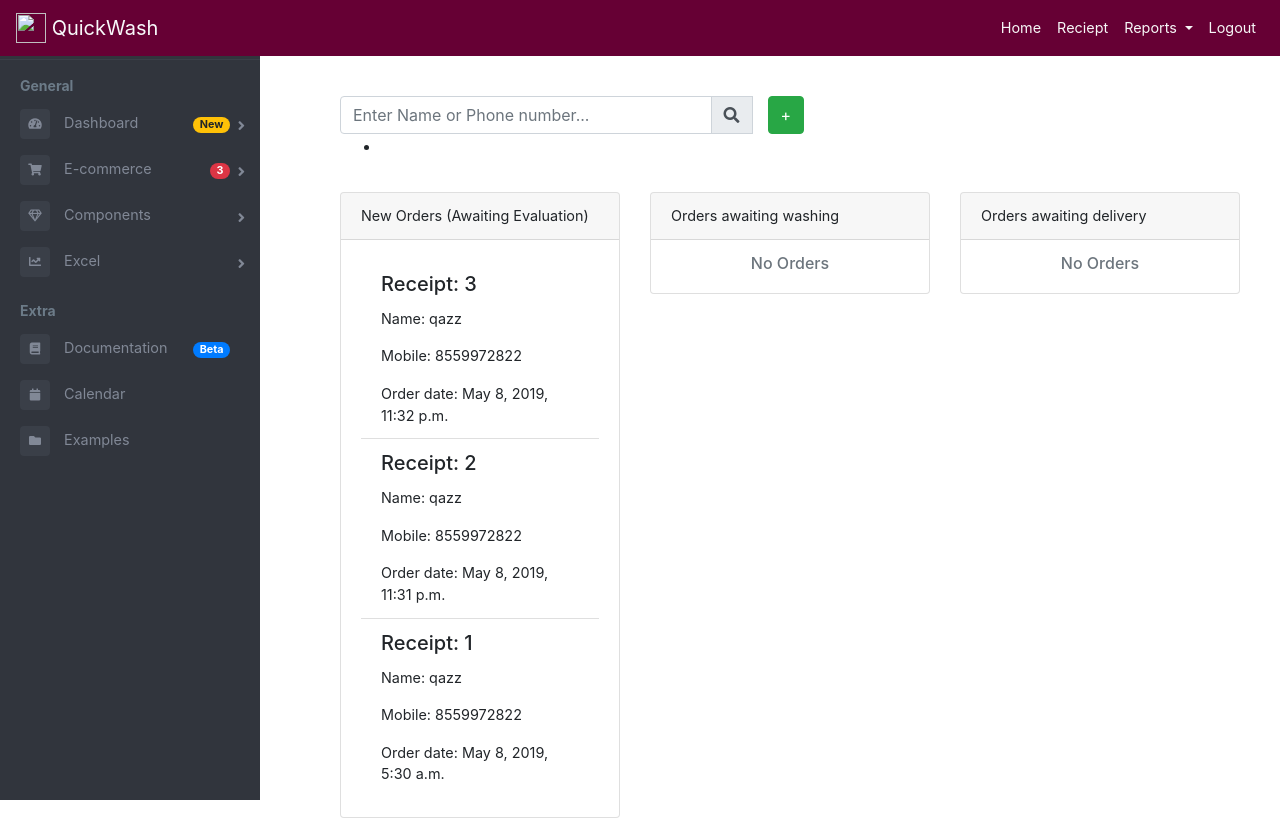
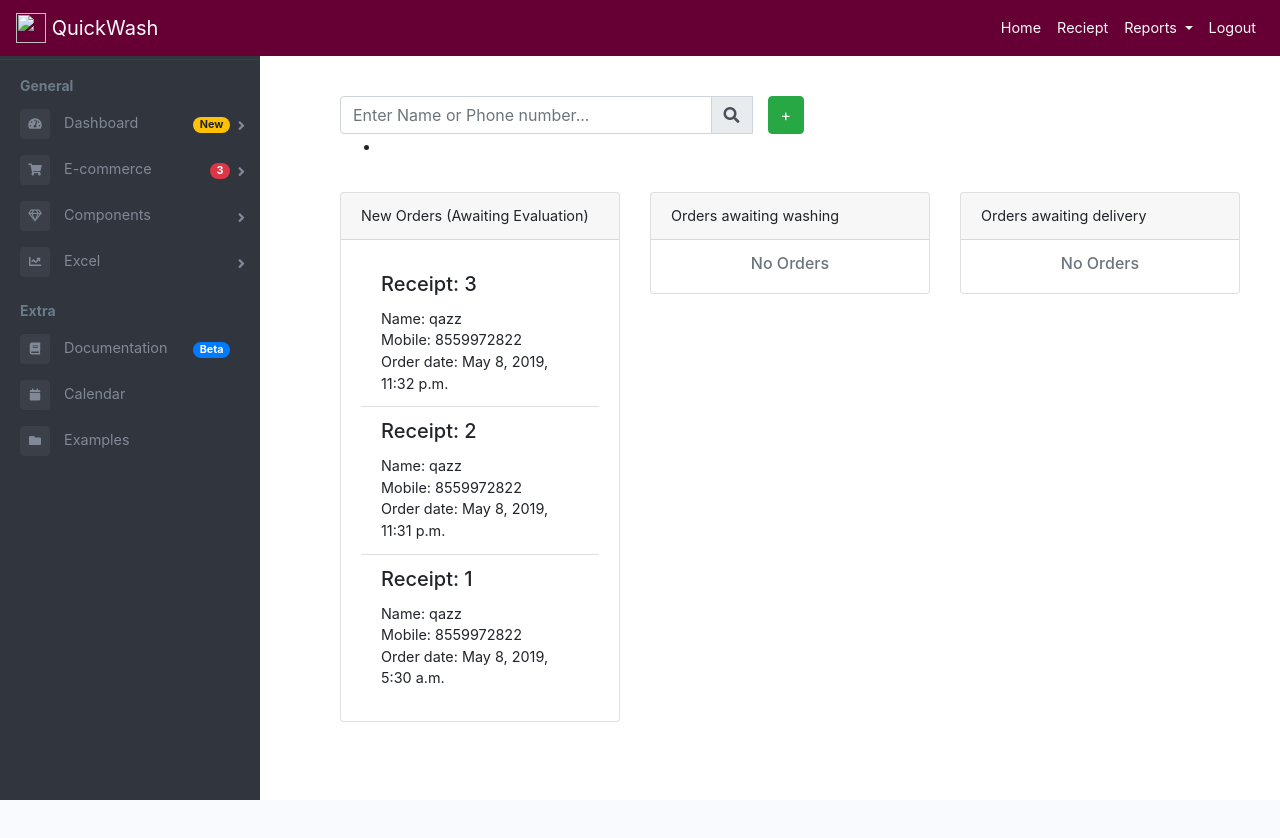
Before and after one commit to r-sniper/washing, a Django app: page / in a window 1280 px wide. After the commit the page ends 800 px from the top, so only its background shows below. Run offline with Django 3.2, Linux system fonts and the light colour scheme; data comes from the database, SQL or seed files in the repository; some libraries are stand-ins or nearby versions.

Commit message:
basic fixes

```diff
--- a/home/templates/dashboard.html
+++ b/home/templates/dashboard.html
@@ -13,9 +13,11 @@
                             {% for order in received_orders %}
                                 <li class="list-group-item">
                                     <h5 class="card-title">Receipt: {{ order.pk }}</h5>
-                                    <p class="card-text">Name: {{ order.customer.name }}</p>
-                                    <p class="card-text">Mobile: {{ order.customer.mobile }}</p>
-                                    <p class="card-text">Order date: {{ order.received_date }}</p>
+                                    <p class="card-text">
+                                        Name: {{ order.customer.name }}<br/>
+                                        Mobile: {{ order.customer.mobile }}<br>
+                                        Order date: {{ order.received_date }}
+                                    </p>
                                 </li>
                             {% endfor %}
                         </ul>
@@ -34,11 +36,13 @@
                     {% if clothwise_orders %}
                         <ul class="list-group list-group-flush">
                             {% for order in clothwise_orders %}
-                                <li class="list-group-item" >
+                                <li class="list-group-item">
                                     <h5 class="card-title">Receipt: {{ order.pk }}</h5>
-                                    <p class="card-text">Name: {{ order.customer.name }}</p>
-                                    <p class="card-text">Mobile: {{ order.customer.mobile }}</p>
-                                    <p class="card-text">Order date: {{ order.received_date }}</p>
+                                    <p class="card-text">
+                                        Name: {{ order.customer.name }}<br/>
+                                        Mobile: {{ order.customer.mobile }}<br>
+                                        Order date: {{ order.received_date }}
+                                    </p>
                                 </li>
                             {% endfor %}
                         </ul>
@@ -59,9 +63,11 @@
                             {% for order in washed_orders %}
                                 <li class="list-group-item">
                                     <h5 class="card-title">Receipt: {{ order.pk }}</h5>
-                                    <p class="card-text">Name: {{ order.customer.name }}</p>
-                                    <p class="card-text">Mobile: {{ order.customer.mobile }}</p>
-                                    <p class="card-text">Delivery Date: {{ order.delivery_date }}</p>
+                                    <p class="card-text">
+                                        Name: {{ order.customer.name }}<br/>
+                                        Mobile: {{ order.customer.mobile }}<br>
+                                        Order date: {{ order.delivery_date }}
+                                    </p>
                                 </li>
                             {% endfor %}
                         </ul>
--- a/home/templates/reports.html
+++ b/home/templates/reports.html
@@ -5,11 +5,13 @@
     {#    <form>#}
     <main class="page-content">
         <!-- date picker link http://www.daterangepicker.com-->
+        <form action="#" method="post">
             <div class="alert alert-primary" role="alert" style="margin-left: 15%;width: 22%; padding: 0% 0.5% 0%;">
                 <input type="text" id="daterangepicker" name="daterange" value=""
                        style="text-align: center;"
                 />
             </div>
+        </form>
     </main>
     {#    </form>#}
 
@@ -20,10 +22,10 @@
 {% block scripts %}
 
     <script>
-		$(function() {
+        $(function () {
             $('input[name="daterange"]').daterangepicker({
                 opens: 'center'
-		}, function(start, end, label) {
+            }, function (start, end, label) {
                 console.log("A new date selection was made: " + start.format('YYYY-MM-DD') + ' to ' + end.format('YYYY-MM-DD'));
             });
         });
```
Lines whose indentation alone changed are shown as unchanged.
